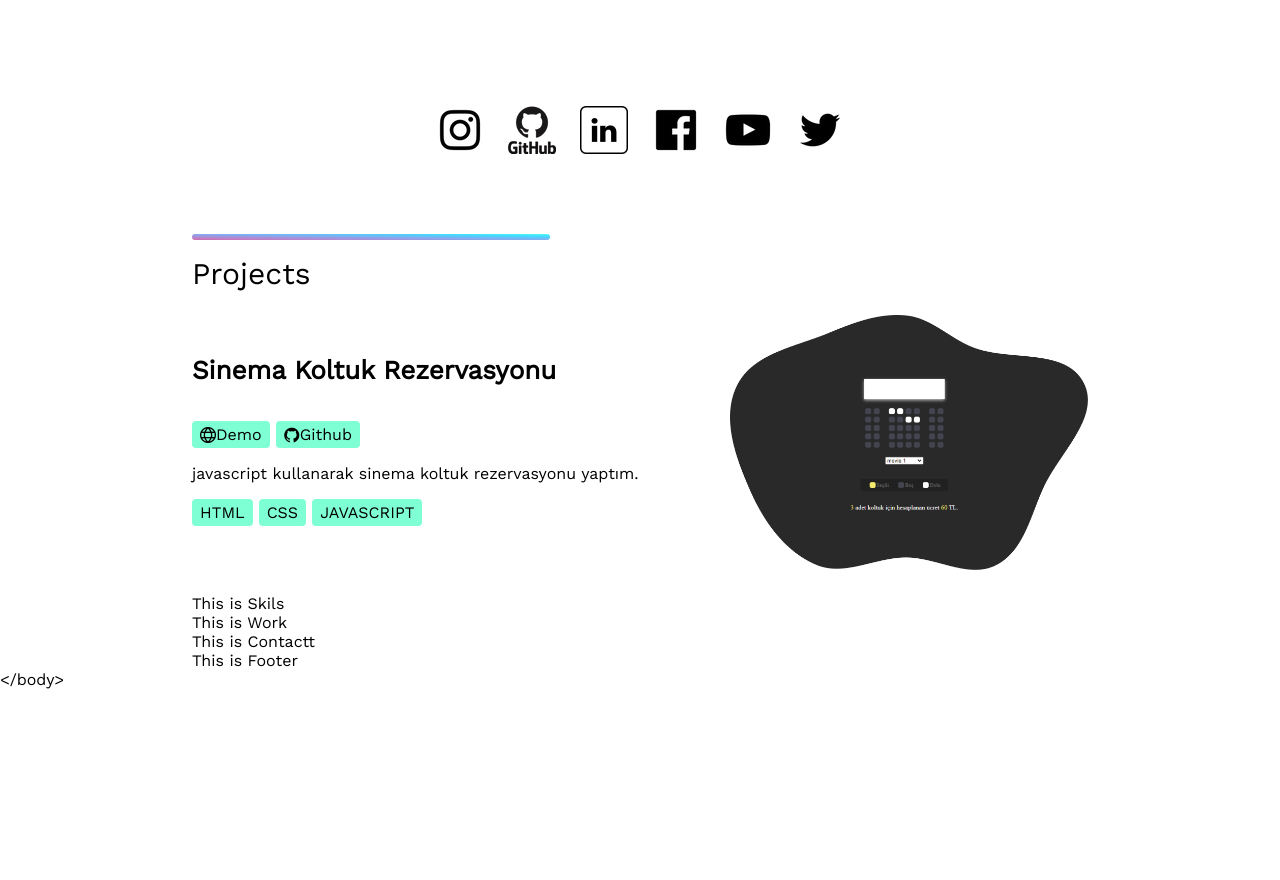
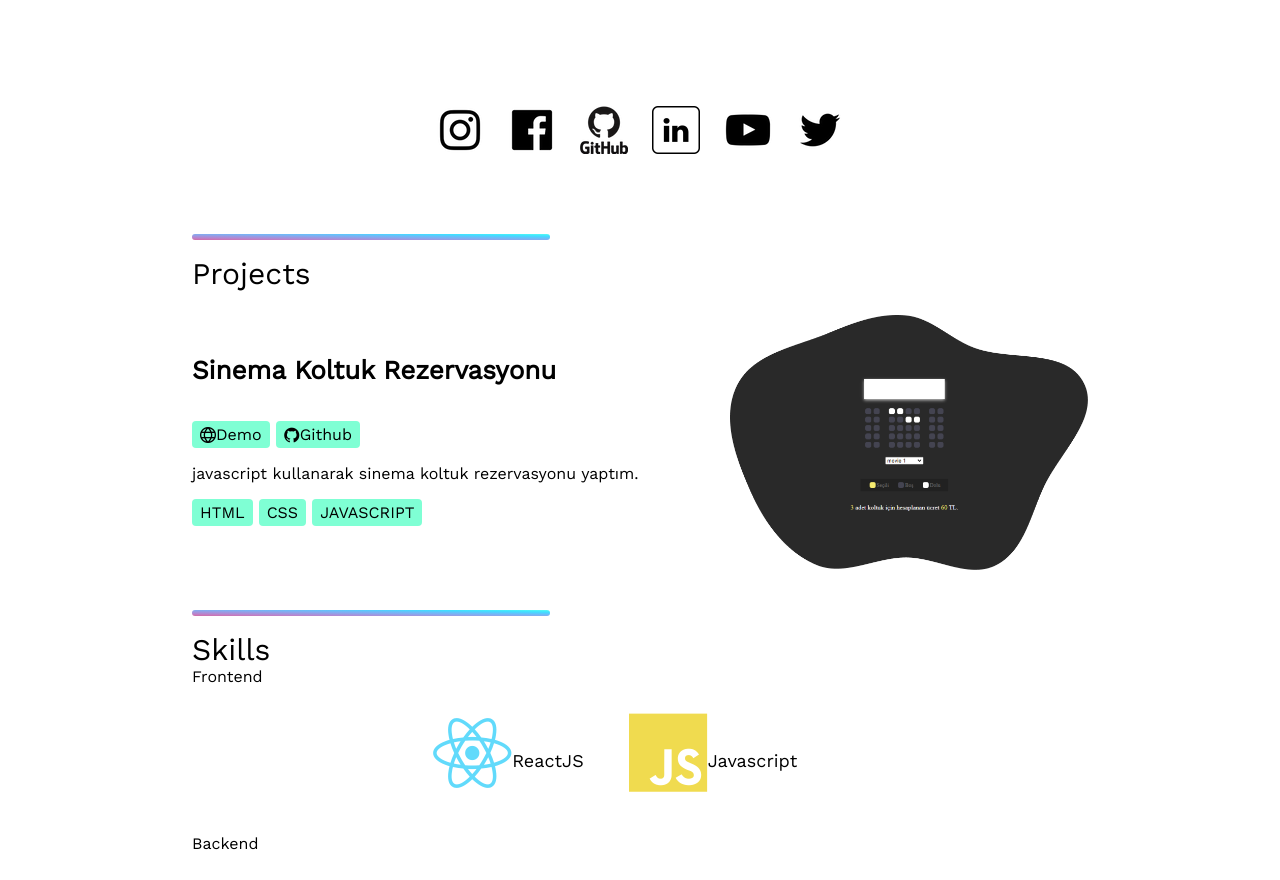
Before and after one commit to sevilgenysf/portfolioys, a React (Create React App) app: page / in a window 1280 px wide. Shown: the part 496-1376 px from the top of the page. Before the commit the page ends 1185 px from the top, so only its background shows below. Built offline with nearby package versions, Linux system fonts and the light colour scheme.

Commit message:
Skills section add skill

```diff
--- a/src/components/body/skills/index.js
+++ b/src/components/body/skills/index.js
@@ -1,11 +1,52 @@
-import React from 'react';
+import React from "react";
+import Separator from "../../commen/separator/separator";
+import { SkillsData } from "../../data/skills";
+import SkillCard from "./skill-card";
+import "./skills.css";
 
-function Skils() {
-    return (
-        <div>
-            This is Skils
-        </div>
-    )
+function Skills() {
+  const data =
+    SkillsData;
+  return (
+    <div className="skills">
+      <Separator />
+      <label className="section-title">
+        Skills
+      </label>
+      <div className="skills-container">
+        {data.map(
+          (
+            item
+          ) => {
+            return (
+              <div className="skills-section">
+                <label className="skills-section-title">
+                  {
+                    item.type
+                  }
+                </label>
+                <div className="skills-list">
+                  {item.list.map(
+                    (
+                      skill
+                    ) => {
+                      return (
+                        <SkillCard
+                          skill={
+                            skill
+                          }
+                        />
+                      );
+                    }
+                  )}
+                </div>
+              </div>
+            );
+          }
+        )}
+      </div>
+    </div>
+  );
 }
 
-export default Skils;
+export default Skills;
--- /dev/null
+++ b/src/components/body/skills/skill-card.css
@@ -0,0 +1,29 @@
+.skill-card {
+  width: max-content;
+  padding: 8px
+    16px;
+  height: 120px;
+  display: flex;
+  justify-content: center;
+  align-items: center;
+  margin: 6px;
+  border-radius: 8px;
+}
+
+.skill-icon {
+  font-size: 80px;
+}
+
+.skill-name {
+  font-size: 18px;
+}
+
+@media only screen and (max-width: 720px) {
+  .skill-card {
+    width: max-content;
+    height: 100px;
+  }
+  .skill-icon {
+    font-size: 60px;
+  }
+}
--- /dev/null
+++ b/src/components/body/skills/skill-card.js
@@ -0,0 +1,23 @@
+import React from "react";
+import "./skill-card.css";
+
+function SkillCard({
+  skill,
+}) {
+  return (
+    <div className="skill-card">
+      <div className="skill-icon">
+        {
+          skill.icon
+        }
+      </div>
+      <label className="skill-name">
+        {
+          skill.name
+        }
+      </label>
+    </div>
+  );
+}
+
+export default SkillCard;
--- /dev/null
+++ b/src/components/body/skills/skills.css
@@ -0,0 +1,35 @@
+.skills {
+  display: flex;
+  flex-direction: column;
+  width: 100%;
+}
+
+.skill-section {
+  display: flex;
+  justify-content: space-between;
+  margin: 12px
+    0px;
+}
+
+.skill-section-title {
+  font-size: 24px;
+  font-weight: 600;
+}
+
+.skills-list {
+  display: flex;
+  flex-wrap: wrap;
+  max-width: 70%;
+  justify-content: flex-end;
+}
+
+@media only screen and (max-width: 720px) {
+  .skills-list {
+    max-width: 100%;
+    justify-content: center;
+  }
+  .skills-section {
+    flex-direction: column;
+    align-items: center;
+  }
+}
--- /dev/null
+++ b/src/components/data/skills.js
@@ -0,0 +1,31 @@
+export const SkillsData =
+  [
+    {
+      type: "Frontend",
+      list: [
+        {
+          name: "ReactJS",
+          icon: (
+            <i class="devicon-react-original colored"></i>
+          ),
+        },
+        {
+          name: "Javascript",
+          icon: (
+            <i class="devicon-javascript-plain colored"></i>
+          ),
+        },
+      ],
+    },
+    {
+      type: "Backend",
+      list: [
+        {
+          name: "Nodejs",
+          icon: (
+            <i class="devicon-nodejs-plain colored"></i>
+          ),
+        },
+      ],
+    },
+  ];
--- a/src/components/data/social.js
+++ b/src/components/data/social.js
@@ -1,32 +1,45 @@
-export const SocialData = [
+export const SocialData =
+  [
     {
-        platform: "Instagram",
-        link: "www.instagram.com",
-        icon: require("../../assets/icons/instagram.png").default,
+      platform:
+        "Instagram",
+      link: "www.instagram.com",
+      icon: require("../../assets/icons/instagram.png")
+        .default,
     },
     {
-        platform: "Github",
-        link: "www.github.com",
-        icon: require("../../assets/icons/github.png").default,
+      platform:
+        "Facebook",
+      link: "www.linkedin.com",
+      icon: require("../../assets/icons/facebook.png")
+        .default,
     },
     {
-        platform: "Linkedin",
-        link: "www.linkedin.com",
-        icon: require("../../assets/icons/linked.png").default,
+      platform:
+        "Github",
+      link: "www.github.com",
+      icon: require("../../assets/icons/github.png")
+        .default,
     },
     {
-        platform: "Facebook",
-        link: "www.linkedin.com",
-        icon: require("../../assets/icons/facebook.png").default,
+      platform:
+        "Linkedin",
+      link: "www.linkedin.com",
+      icon: require("../../assets/icons/linked.png")
+        .default,
     },
     {
-        platform: "Youtube",
-        link: "www.linkedin.com",
-        icon: require("../../assets/icons/youtube.png").default,
-    },    {
-        platform: "Twitter",
-        link: "www.linkedin.com",
-        icon: require("../../assets/icons/twitter.png").default,
-    }
-
-];
+      platform:
+        "Youtube",
+      link: "www.linkedin.com",
+      icon: require("../../assets/icons/youtube.png")
+        .default,
+    },
+    {
+      platform:
+        "Twitter",
+      link: "www.linkedin.com",
+      icon: require("../../assets/icons/twitter.png")
+        .default,
+    },
+  ];
```
